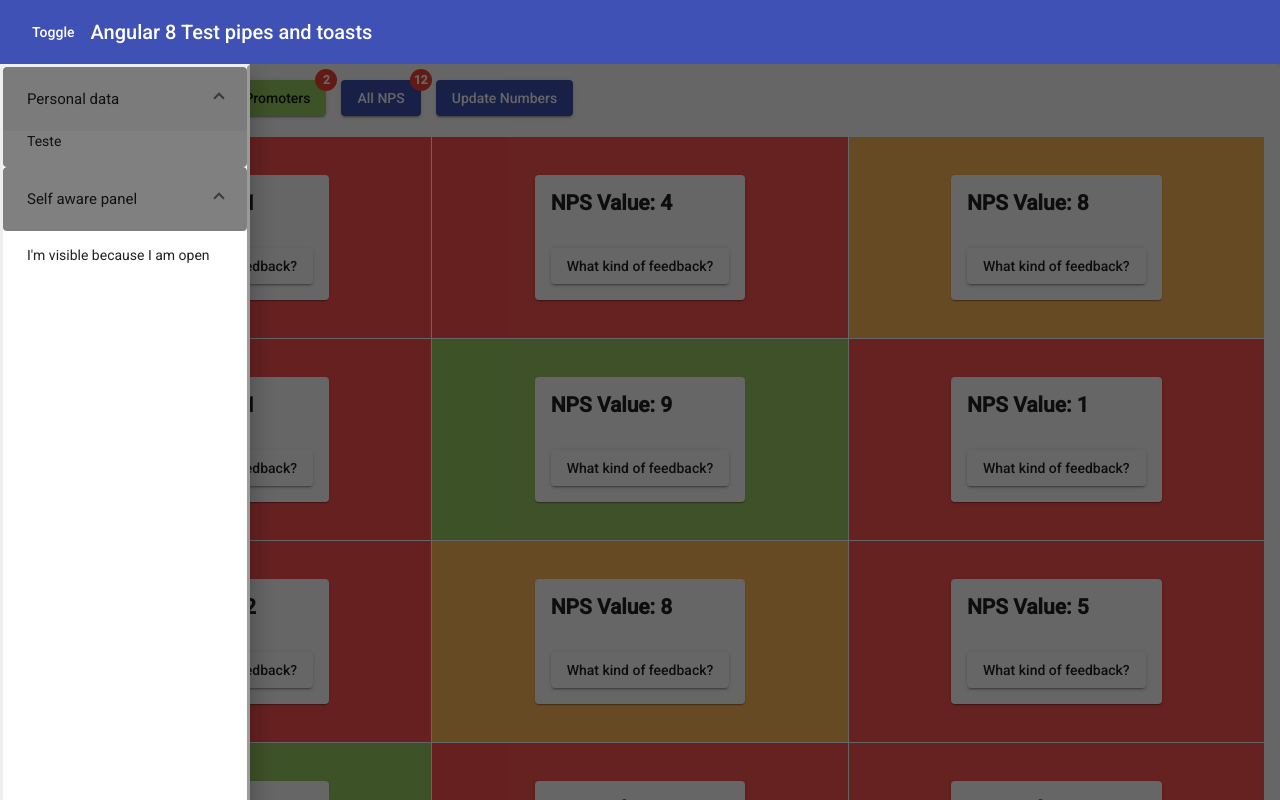
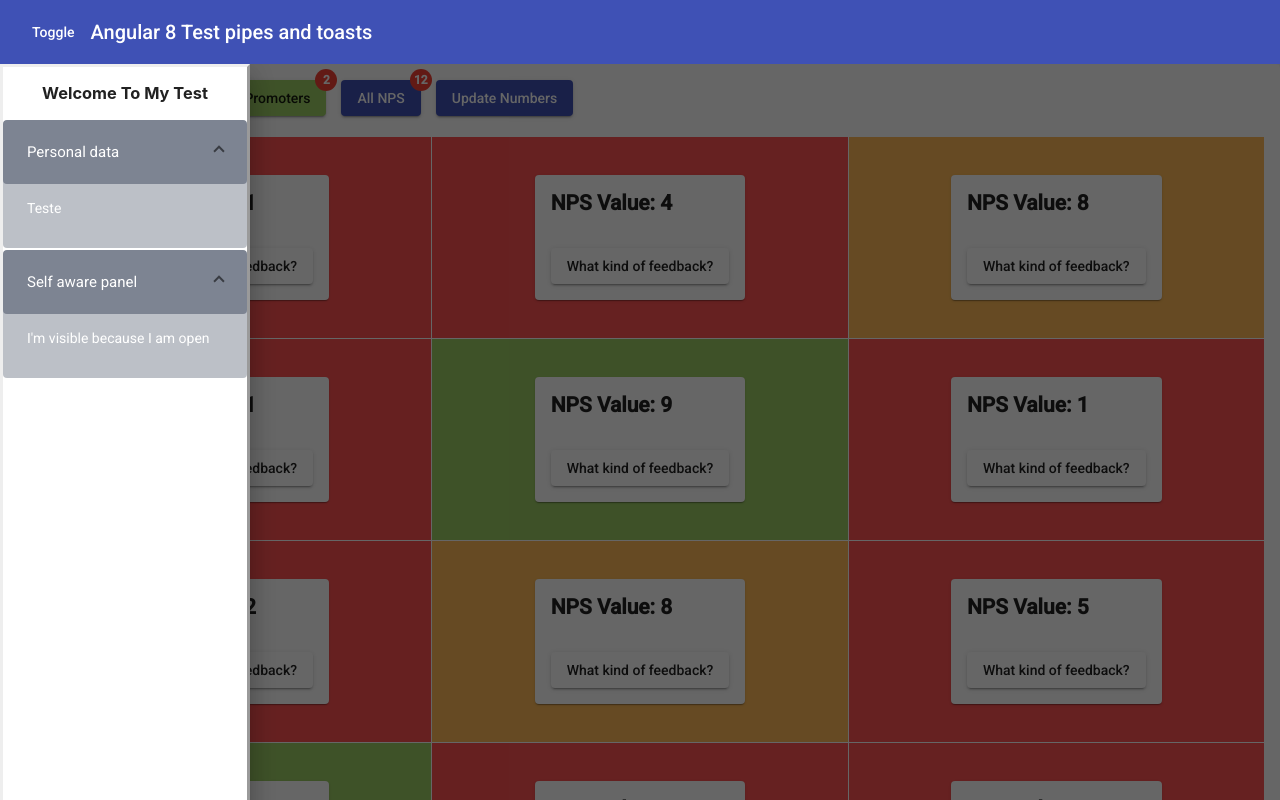
Before and after one commit to Guinojosa/Angular-8-Template, an Angular app: page / in a window 1280 px wide. Both pictures are taken after a click on the button "Toggle". Shown: the top 800 px of the page. Built offline with nearby package versions, Linux system fonts and the light colour scheme.

Commit message:
Adjust in color menu

```diff
--- a/src/app/Components/principal/principal.component.html
+++ b/src/app/Components/principal/principal.component.html
@@ -5,19 +5,25 @@
   </mat-toolbar-row>
 </mat-toolbar>
 <mat-sidenav-container>
-  <mat-sidenav #sidenav [mode]="'over'" style="width: 250px; height: 100%;border-style: outset;">
+  <mat-sidenav
+    #sidenav
+    [mode]="'over'"
+    style="width: 250px; height: 100%;border-style: outset;">
+    <div style="text-align: center;">
+      <h3>Welcome To My Test</h3>
+    </div>
     <mat-accordion multi="true">
-        <mat-expansion-panel class="mat-elevation-z0" [expanded]="true" style="background: grey">
-          <mat-expansion-panel-header >
-            <mat-panel-title>
+      <mat-expansion-panel class="mat-elevation-z0" [expanded]="true" style="background: #bcc0c7;color: #fff">
+        <mat-expansion-panel-header style="background: #7d8492;color: #fff">
+          <mat-panel-title style="color: #fff">
             Personal data
           </mat-panel-title>
         </mat-expansion-panel-header>
-          Teste
+        <p>Teste</p>
       </mat-expansion-panel>
-        <mat-expansion-panel class="mat-elevation-z0" [expanded]="true">
-          <mat-expansion-panel-header style="background: grey">
-            <mat-panel-title>
+      <mat-expansion-panel class="mat-elevation-z0" [expanded]="true" style="background: #bcc0c7;color: #fff">
+        <mat-expansion-panel-header style="background: #7d8492;color: #fff">
+          <mat-panel-title style="color: #fff">
             Self aware panel
           </mat-panel-title>
         </mat-expansion-panel-header>
--- a/src/app/Components/principal/principal.component.scss
+++ b/src/app/Components/principal/principal.component.scss
@@ -1,5 +1,5 @@
 .mat-expansion-panel-spacing{
-  margin: 0px;
+  margin: 2px 0px;
 }
 .header-toolbar {
   position: fixed;
```
Lines whose indentation alone changed are shown as unchanged.
